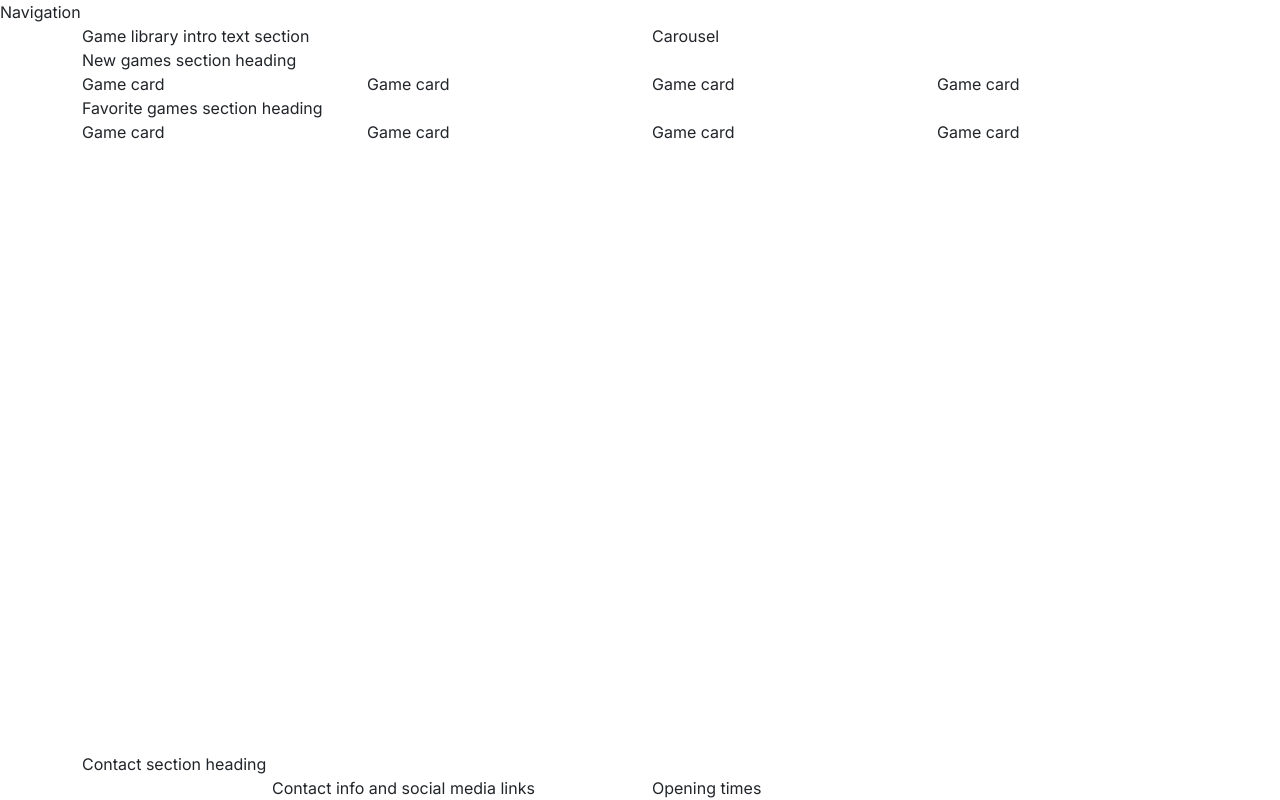
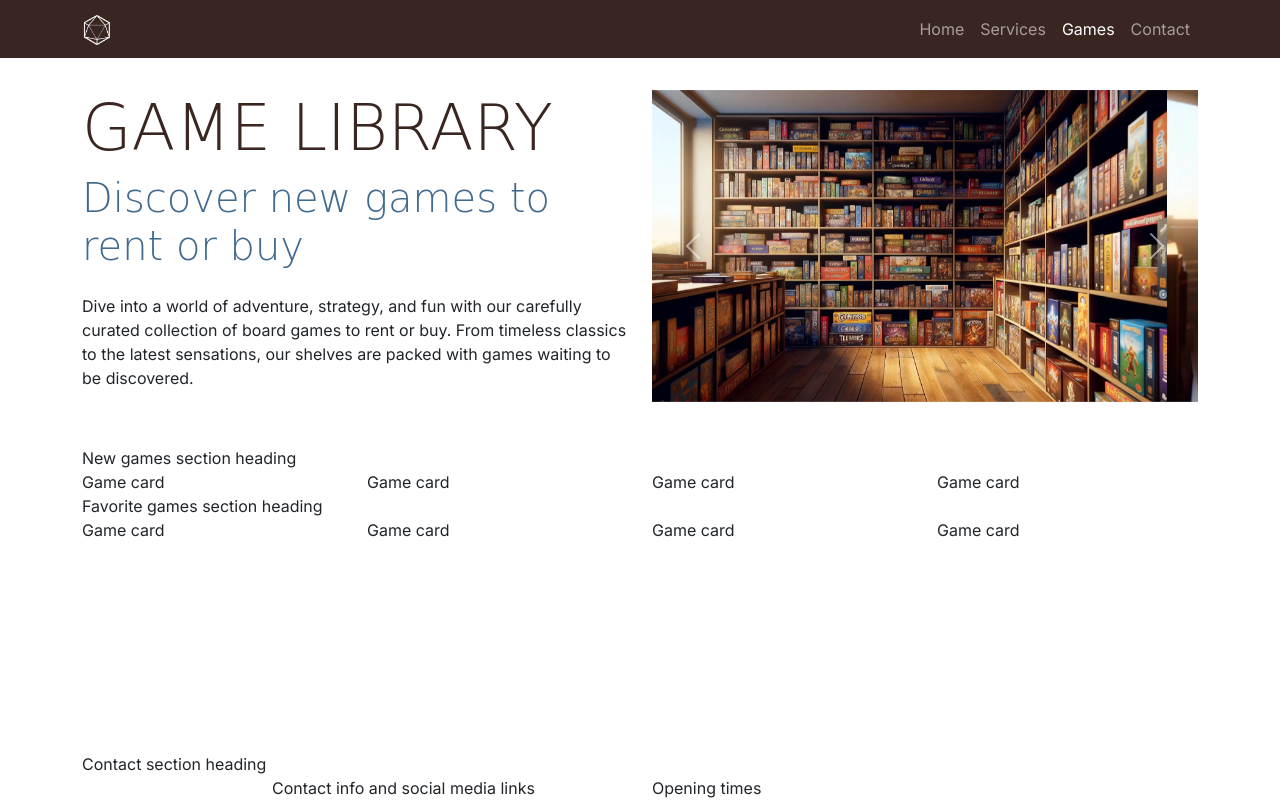
Before and after one commit to LizzyonGit/Boardwalk, a plain HTML site: page game-library.html in a window 1280 px wide. Drawn offline with nearby package versions, Linux system fonts and the light colour scheme; a web font is replaced by a local one.

Commit message:
add carrousel and navbar to game library

```diff
--- a/game-library.html
+++ b/game-library.html
@@ -21,14 +21,60 @@
 column, and set a minimum height to stretch the page body to the full height of the viewport. This is to push the footer down, but footer needs class margin top auto too.-->
 <body class="d-flex flex-column min-vh-100">
 
-    <!--Navigation-->
-    <div>Navigation</div>
+     <!--Navigation-->
+     <nav id="navbar" class="navbar navbar-expand-lg" data-bs-theme="dark">
+        <div class="container">
+          <a class="navbar-brand" href="index.html"><img src="assets/images/logo-sm-white.png" class="logo" alt="Board Games logo"></a>
+          <button class="navbar-toggler" type="button" data-bs-toggle="collapse" data-bs-target="#navbarNavAltMarkup" aria-controls="navbarNavAltMarkup" aria-expanded="false" aria-label="Toggle navigation">
+            <span class="navbar-toggler-icon"></span>
+          </button>
+          <div class="collapse navbar-collapse" id="navbarNavAltMarkup">
+            <div class="navbar-nav ms-auto">
+              <a class="nav-link" href="index.html">Home</a>
+              <a class="nav-link" href="#">Services</a>
+              <a class="nav-link active" aria-current="page" href="game-library.html">Games</a>
+              <a class="nav-link" href="#">Contact</a>
+
+
+            </div>
+          </div>
+        </div>
+      </nav>
 
     <!--Header with carousel-->
-    <header class="container">
+    <header id="header" class="container section">
         <div class="row">
-            <div class="col-12 col-xl-6">Game library intro text section</div>
-            <div class="col-12 col-xl-6">Carousel</div>
+            <div class="col-12 col-xl-6 text-center text-xl-start">
+                <h1 class="display-3">Game library</h1>
+                <p class="lead display-6 sub-heading-color">Discover new games to rent or buy</p>
+                <p class="my-4">Dive into a world of adventure, strategy, and fun with our carefully curated collection of board games to rent or buy. From timeless classics to the latest sensations, our shelves are packed with games waiting to be discovered.</p>
+            </div>
+            <div class="col-12 col-xl-6">
+                <div id="carouselExample" class="carousel slide" data-bs-ride="carousel">
+                    <div class="carousel-inner">
+                      <div class="carousel-item active">
+                        <img src="assets/images/game-library-carousel-1.webp" class="d-block w-100" alt="Bookshelves filled with boardgames.">
+                      </div>
+                      <div class="carousel-item">
+                        <img src="assets/images/game-library-carousel-2.webp" class="d-block w-100" alt="Bookshelves filled with boardgames.">
+                      </div>
+                      <div class="carousel-item">
+                        <img src="assets/images/game-library-carousel-3.webp" class="d-block w-100" alt="Bookshelves filled with boardgames, one man is browsing the shelves.">
+                      </div>
+                      <div class="carousel-item">
+                        <img src="assets/images/game-library-carousel-4.webp" class="d-block w-100" alt="8 board games stacked on top of each other.">
+                      </div>
+                    </div>
+                    <button class="carousel-control-prev" type="button" data-bs-target="#carouselExample" data-bs-slide="prev">
+                      <span class="carousel-control-prev-icon" aria-hidden="true"></span>
+                      <span class="visually-hidden">Previous</span>
+                    </button>
+                    <button class="carousel-control-next" type="button" data-bs-target="#carouselExample" data-bs-slide="next">
+                      <span class="carousel-control-next-icon" aria-hidden="true"></span>
+                      <span class="visually-hidden">Next</span>
+                    </button>
+                  </div>
+            </div>
         </div>
     </header>
 
```
